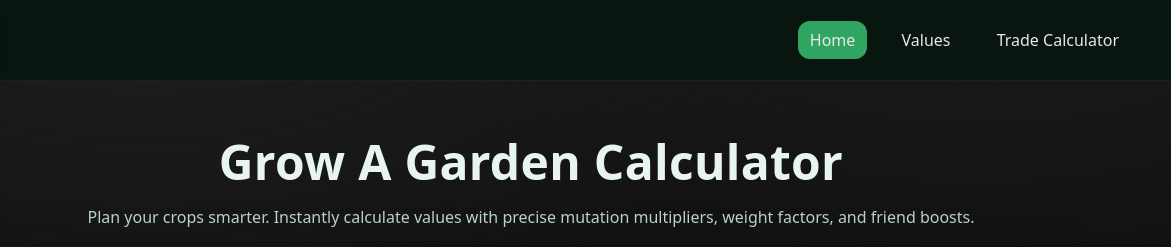
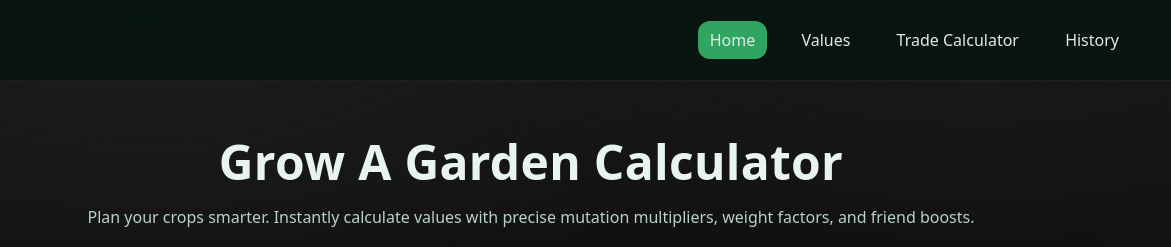
Before and after one commit to Coderz43/growagarden-calculator-pro, a website: page index.html in a window 1280 px wide. Shown: the top 247 px of the page, 109-1280 px from the left. Drawn offline with Linux system fonts and the light colour scheme.

Commit message:
Update index.html

```diff
--- a/index.html
+++ b/index.html
@@ -84,6 +84,7 @@
         <a class="active" href="index.html" aria-current="page">Home</a>
         <a href="values.html">Values</a>
         <a href="trade.html">Trade Calculator</a>
+        <a href="records.html">History</a>
       </nav>
     </div>
   </header>
```
